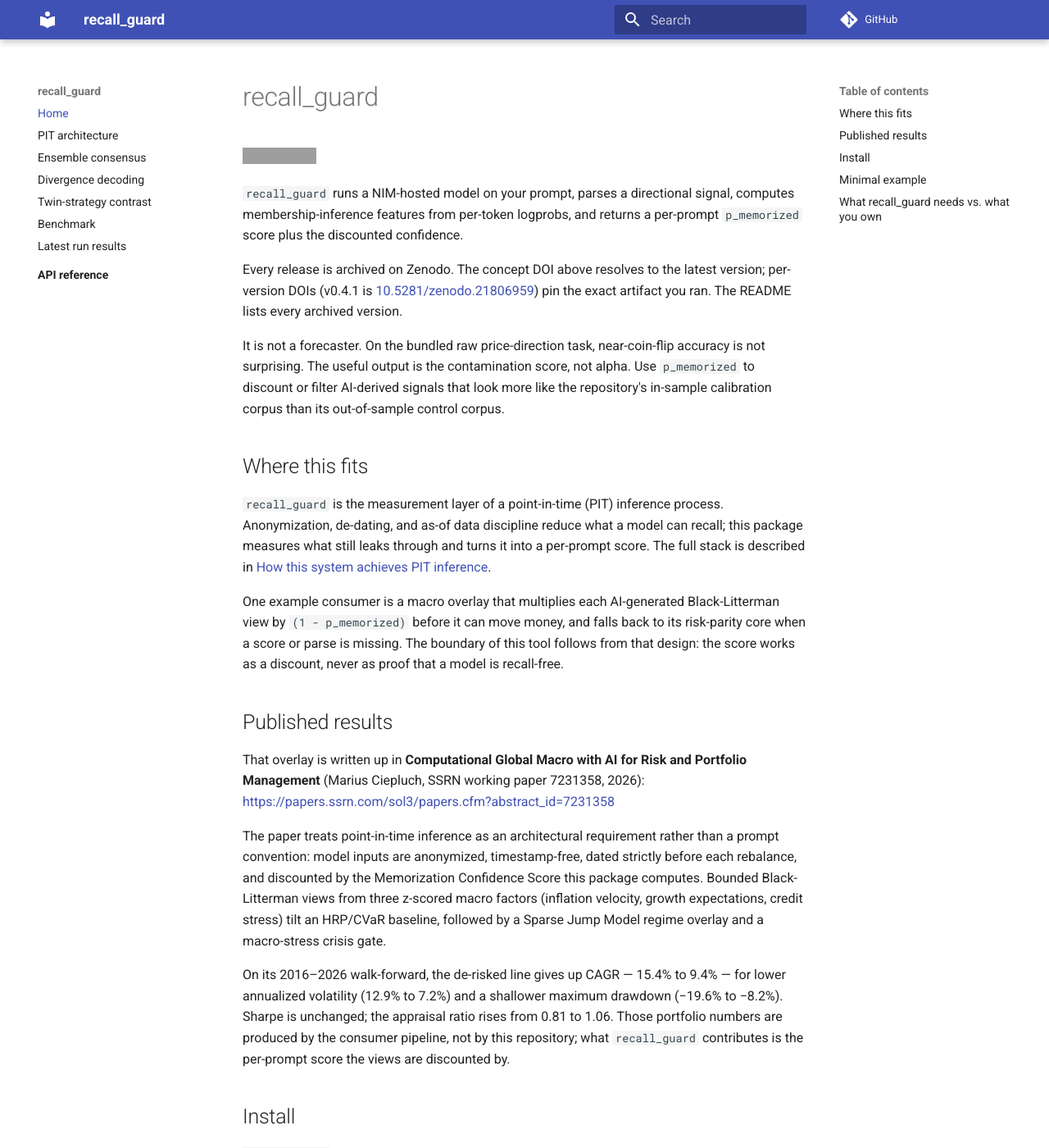
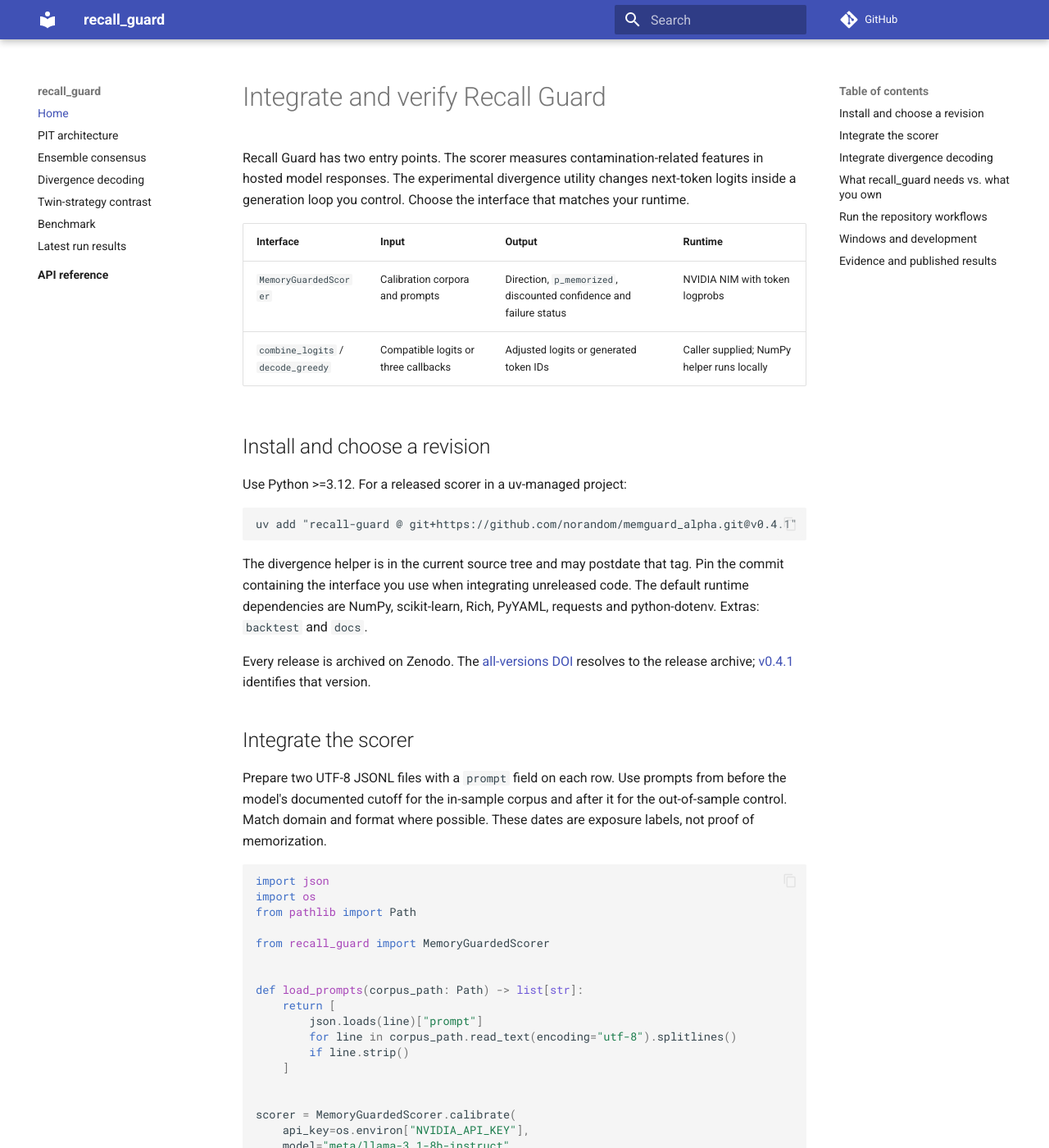
Before and after one commit to norandom/memguard_alpha, an MkDocs documentation site: the page built from docs/index.md, in a window 1280 px wide and 1400 px high. Shown: the whole window at 82% size. Built offline with MkDocs 1.6.1 and Material for MkDocs 9.7.7, drawn with Linux system fonts in a browser that asks for light colours; comment, search, counter and statistics services are not loaded; some of the changed text lies outside the part shown; grey boxes are pictures that could not be loaded.

Commit message:
docs: guide adopters through scoring and divergence decoding

````diff
--- a/docs/index.md
+++ b/docs/index.md
@@ -1,76 +1,174 @@
-# recall_guard
+# Integrate and verify Recall Guard
 
-[![DOI](https://zenodo.org/badge/DOI/10.5281/zenodo.21557232.svg)](https://doi.org/10.5281/zenodo.21557232)
+Recall Guard has two entry points. The scorer measures contamination-related
+features in hosted model responses. The experimental divergence utility changes
+next-token logits inside a generation loop you control. Choose the interface
+that matches your runtime.
 
-`recall_guard` runs a NIM-hosted model on your prompt, parses a directional signal, computes membership-inference features from per-token logprobs, and returns a per-prompt `p_memorized` score plus the discounted confidence.
+| Interface | Input | Output | Runtime |
+| --- | --- | --- | --- |
+| `MemoryGuardedScorer` | Calibration corpora and prompts | Direction, `p_memorized`, discounted confidence and failure status | NVIDIA NIM with token logprobs |
+| `combine_logits` / `decode_greedy` | Compatible logits or three callbacks | Adjusted logits or generated token IDs | Caller supplied; NumPy helper runs locally |
 
-Every release is archived on Zenodo. The concept DOI above resolves to the latest version; per-version DOIs (v0.4.1 is [10.5281/zenodo.21806959](https://doi.org/10.5281/zenodo.21806959)) pin the exact artifact you ran. The README lists every archived version.
+## Install and choose a revision
 
-It is not a forecaster. On the bundled raw price-direction task, near-coin-flip accuracy is not surprising. The useful output is the contamination score, not alpha. Use `p_memorized` to discount or filter AI-derived signals that look more like the repository's in-sample calibration corpus than its out-of-sample control corpus.
+Use Python >=3.12. For a released scorer in a uv-managed project:
 
-## Where this fits
-
-`recall_guard` is the measurement layer of a point-in-time (PIT) inference process. Anonymization, de-dating, and as-of data discipline reduce what a model can recall; this package measures what still leaks through and turns it into a per-prompt score. The full stack is described in [How this system achieves PIT inference](pit-architecture.md).
-
-One example consumer is a macro overlay that multiplies each AI-generated Black-Litterman view by `(1 - p_memorized)` before it can move money, and falls back to its risk-parity core when a score or parse is missing. The boundary of this tool follows from that design: the score works as a discount, never as proof that a model is recall-free.
-
-## Published results
-
-That overlay is written up in **Computational Global Macro with AI for Risk and Portfolio Management** (Marius Ciepluch, SSRN working paper 7231358, 2026): <https://papers.ssrn.com/sol3/papers.cfm?abstract_id=7231358>
-
-The paper treats point-in-time inference as an architectural requirement rather than a prompt convention: model inputs are anonymized, timestamp-free, dated strictly before each rebalance, and discounted by the Memorization Confidence Score this package computes. Bounded Black-Litterman views from three z-scored macro factors (inflation velocity, growth expectations, credit stress) tilt an HRP/CVaR baseline, followed by a Sparse Jump Model regime overlay and a macro-stress crisis gate.
-
-On its 2016–2026 walk-forward, the de-risked line gives up CAGR — 15.4% to 9.4% — for lower annualized volatility (12.9% to 7.2%) and a shallower maximum drawdown (−19.6% to −8.2%). Sharpe is unchanged; the appraisal ratio rises from 0.81 to 1.06. Those portfolio numbers are produced by the consumer pipeline, not by this repository; what `recall_guard` contributes is the per-prompt score the views are discounted by.
-
-## Install
-
-`recall_guard` is distributed from its Git repository. For uv-managed projects:
-
-```bash
-uv add "recall-guard @ git+https://github.com/norandom/memguard_alpha.git@<tag-or-commit>"
+```text
+uv add "recall-guard @ git+https://github.com/norandom/memguard_alpha.git@v0.4.1"
 ```
 
-or declare it directly:
+The divergence helper is in the current source tree and may postdate that tag.
+Pin the commit containing the interface you use when integrating unreleased
+code. The default runtime dependencies are NumPy, scikit-learn, Rich, PyYAML,
+requests and python-dotenv. Extras: `backtest` and `docs`.
 
-```toml
-# pyproject.toml of the consuming project
-[project]
-dependencies = [
-    "recall-guard @ git+https://github.com/norandom/memguard_alpha.git@<tag-or-commit>",
-]
+Every release is archived on Zenodo. The [all-versions DOI](https://doi.org/10.5281/zenodo.21557232)
+resolves to the release archive; [v0.4.1](https://doi.org/10.5281/zenodo.21806959)
+identifies that version.
+
+## Integrate the scorer
+
+Prepare two UTF-8 JSONL files with a `prompt` field on each row. Use prompts from
+before the model's documented cutoff for the in-sample corpus and after it for
+the out-of-sample control. Match domain and format where possible. These dates
+are exposure labels, not proof of memorization.
+
+```python
+import json
+import os
+from pathlib import Path
+
+from recall_guard import MemoryGuardedScorer
+
+
+def load_prompts(corpus_path: Path) -> list[str]:
+    return [
+        json.loads(line)["prompt"]
+        for line in corpus_path.read_text(encoding="utf-8").splitlines()
+        if line.strip()
+    ]
+
+
+scorer = MemoryGuardedScorer.calibrate(
+    api_key=os.environ["NVIDIA_API_KEY"],
+    model="meta/llama-3.1-8b-instruct",
+    is_memorized=load_prompts(Path("data/calibration/is_memorized.jsonl")),
+    oos_control=load_prompts(Path("data/calibration/oos_control.jsonl")),
+)
+print(scorer.holdout_auc, scorer.is_weak)
+
+guarded = scorer.score("Direction and confidence for your evaluation prompt")
+if not guarded.parse_ok:
+    print("Scoring failed:", guarded.fail_reason)
+elif scorer.is_weak:
+    print("Calibration is weak; review the corpora before using this score.")
+else:
+    print(guarded.signal, guarded.p_memorized, guarded.memguard_confidence)
 ```
 
-The default install is lean: `numpy`, `scikit-learn`, `rich`, `pyyaml`, `requests`, `python-dotenv`. Optional extras: `recall-guard[backtest]` (matplotlib + vectorbt for the backtest) and `recall-guard[docs]` (this site's toolchain). Requires Python >= 3.12 and a valid `NVIDIA_API_KEY` at runtime.
+This example makes live calls and requires `NVIDIA_API_KEY`. Calibration is the
+expensive setup step. `score_many(prompts)` preserves input order while making
+parallel calls. `ConfigurationError` signals missing or rejected credentials;
+runtime and parsing failures are exposed in result records.
 
-## Minimal example
+The score path computes MIA features from token log probabilities, standardizes
+them against the control baseline, and applies the per-model MCS classifier.
+`memguard_confidence` is `raw_confidence * (1 - p_memorized)`. Held-out AUC
+measures separation of the calibration labels; it does not establish that the
+probabilities are ground-truth memorization rates.
 
-```python
-from recall_guard import MemoryGuardedScorer
+## Integrate divergence decoding
 
-# Calibrate once per model. IS prompts were published before the model's
-# documented cutoff; OOS prompts were published after it.
-scorer = MemoryGuardedScorer.calibrate(
-    api_key="...",                       # NVIDIA NIM key
-    model="meta/llama-3.1-8b-instruct",
-    is_memorized=is_prompts,             # Sequence[str]
-    oos_control=oos_prompts,             # Sequence[str]
-)
-print(scorer.holdout_auc, scorer.is_weak)   # classifier quality on the held-out split
+Start with the [offline callback example](divergence-decoding.md). It shows the
+array axis, declared vocabulary identity, complete prefix contract and stopping
+behavior. Three callbacks must return logits for the same token-ID meanings.
+The decoder validates declarations but cannot verify the actual tokenizer or
+training history.
 
-guarded = scorer.score("Your prompt here")
-print(guarded.signal)                # parsed direction in {-1, 0, 1}
-print(guarded.p_memorized)           # model-derived score in [0, 1]
-print(guarded.memguard_confidence)   # raw_confidence * (1 - p_memorized)
-```
-
-`scorer.score_many(prompts)` scores a batch with parallel calls while preserving input order. A missing or rejected `NVIDIA_API_KEY` raises `ConfigurationError` rather than returning a silent failure.
+The equation is inspired by Jane Street's
+[Mitigating memorization in LLMs](https://blog.janestreet.com/mitigating-memorization-in-llms/).
+Our helper implements the mathematical operation and a greedy loop. Its tests
+establish correctness; empirical mitigation and calibrated scoring require
+separate work. The NVIDIA client receives completed responses and cannot apply
+this adjustment retroactively.
 
 ## What recall_guard needs vs. what you own
 
 | You provide | recall_guard owns |
 | --- | --- |
-| `NVIDIA_API_KEY` + a NIM model id | running the model and parsing the response |
-| IS / OOS calibration prompt corpora | the MIA features and the per-model MCS classifier |
-| the prompts you want scored | `p_memorized` and the MemGuard discount |
+| NVIDIA key, supported model and calibration prompts | Hosted calls, parsing, MIA features and the calibrated scorer |
+| Compatible callbacks and vocabulary declarations | Logits validation, the equation and greedy token selection |
+| Your evaluation task and fallback policy | Failure records and documented result semantics |
 
-`recall_guard` does **not** own key provisioning, prompt construction, your factor pipeline, or any portfolio/allocation logic; those stay with the consumer. Browse the full surface under **API reference** in the navigation.
+Recall Guard does not own prompt construction, as-of data selection, local model
+hosting or portfolio allocation. For ensembles, read the
+[ensemble contract](ensemble.md) before using the exposure multiplier.
+[Point-in-time architecture](pit-architecture.md) explains the surrounding data
+discipline.
+
+## Run the repository workflows
+
+From a development checkout, use the same Python commands in PowerShell and bash.
+For hosted runs, set `NVIDIA_API_KEY`; the portfolio workflow also needs
+`FMP_API_KEY`. Python entry points read the repository's `.env` file.
+
+```text
+uv run python harness.py --help
+uv run python harness.py --eval-set data/eval/etf_portfolio.jsonl --is-memorized data/calibration/is_memorized.jsonl --oos-control data/calibration/oos_control.jsonl --cutoffs data/cutoffs.yaml --shortlist meta/llama-3.1-8b-instruct --min-call-interval 1.5
+uv run python scripts/run_cmmd_backtest.py
+```
+
+The harness writes `records.jsonl`, `summary.csv`, `top3.md` and
+`manifest.json` under the selected run directory. The manifest records input
+hashes and settings. The portfolio workflow adds IS/OOS gap reports, feature
+effect sizes, prices and portfolio artifacts. It requires the backtest
+dependencies, which the checkout's development group includes.
+
+Use [the benchmark page](benchmark.md) to interpret metric names and
+[latest run results](latest-run.md) for the published artifacts. The bash
+`start.sh` wrapper supplies a four-model shortlist and other defaults; the
+Python command above is a smaller explicit run.
+
+## Windows and development
+
+The core library and decoder use native Python/NumPy. No WSL, shell activation
+script, tensor framework or GPU is required by the package. Any real-model
+callback you supply has its own runtime requirements.
+
+```text
+uv sync --frozen
+uv run pytest -q
+uv run ruff check .
+uv run python scripts/check_architecture.py
+uv build
+uv run mkdocs build --strict
+```
+
+The test suite is offline. Live scoring and data refresh are separate operations.
+The gap-report script uses explicit UTF-8, so its Unicode reports
+do not depend on the Windows locale. Architecture diagnostics use forward
+slashes consistently. Request pacing waits against the actual previous
+admission time, which prevents delayed wakeups from compressing later requests;
+the network call runs outside that lock.
+
+For maintenance, keep core primitives below MIA/dataset/portfolio, with harness
+orchestration above them. Use idiomatic Python and NumPy with names that describe
+the current value: `main_logits`, `adjusted_logits`, `prefix_token_ids` and
+`generation_step`. State array axes and shapes at interfaces. DataFrames should
+have meaningful column/index names, documented row grain and units, and
+intentional alignment when combined. Avoid abstraction unless it makes a real
+contract easier to understand. Ruff and the repository's architecture checker
+are the project gates; Sentrux is not required.
+
+## Evidence and published results
+
+[Computational Global Macro with AI for Risk and Portfolio Management](https://papers.ssrn.com/sol3/papers.cfm?abstract_id=7231358)
+describes an example consumer of this package's confidence discount. Its
+portfolio performance is not an acceptance test for Recall Guard.
+
+Evaluate your own corpora and task before relying on the scores. If source,
+format or period differences explain the classifier's separation, revise the
+calibration data. For divergence decoding, if the model's useful behavior
+deteriorates without independent evidence of reduced recall, the intervention
+has not demonstrated its intended benefit.
````
Also changed, not shown: .kiro/specs/divergence-decoding/adoption-notes.md (added, +29 -0 lines), .kiro/specs/divergence-decoding/implementation-validation.md (+2 -0 lines), .kiro/specs/divergence-decoding/research.md (+2 -0 lines), .kiro/specs/divergence-decoding/tasks.md (+7 -6 lines), .kiro/specs/divergence-decoding/windows-adoption-validation.md (added, +52 -0 lines), .kiro/steering/recall-guard-package.md (+19 -5 lines), README.md (+82 -137 lines), docs/divergence-decoding.md (+8 -0 lines), 2 other files.
